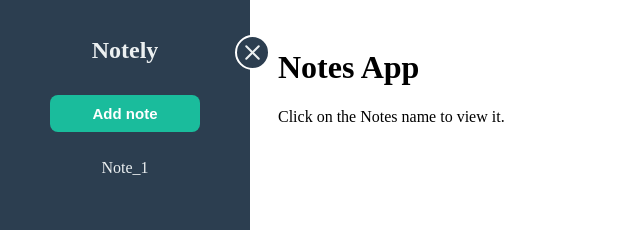
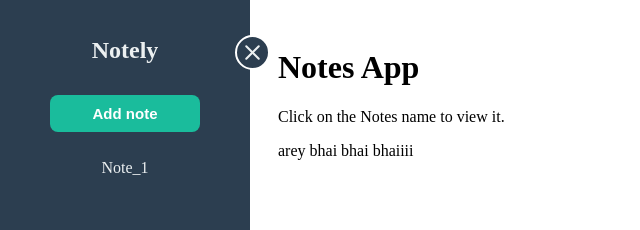
Before and after one commit to yash-singhal-wd/notes-taking-app, a React (Vite) app: page / in a window 1280 px wide. Shown: the top 230 px of the page, without its empty margins (0-640 px from the left). Built offline with nearby package versions, Linux system fonts and the light colour scheme.

Commit message:
modularizing the code further

```diff
--- a/src/comps/Notes/Note.jsx
+++ b/src/comps/Notes/Note.jsx
@@ -3,6 +3,7 @@ import styles from "./Note.module.css";
 
 import NotesContext from "../../context/NotesContext";
 import NoteTitle from "./NoteTitle";
+import NoteContent from "./NoteContent";
 
 const Note = () => {
     const { isOpen, currentNote, updateCurrentNoteTitle } = useContext(NotesContext);
@@ -35,8 +36,8 @@ const Note = () => {
                 />
             }
 
-            {currentNote.content &&
-                <>{currentNote.content}</>
+            {1 &&
+                <NoteContent/>
             }
         </main>
     );
--- /dev/null
+++ b/src/comps/Notes/NoteContent.jsx
@@ -0,0 +1,5 @@
+import React from 'react';
+
+export default function NoteContent(){
+    return <div>arey bhai bhai bhaiiii</div>
+}
```
